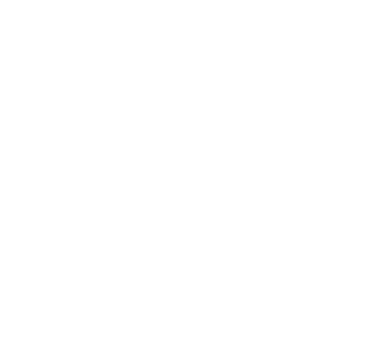
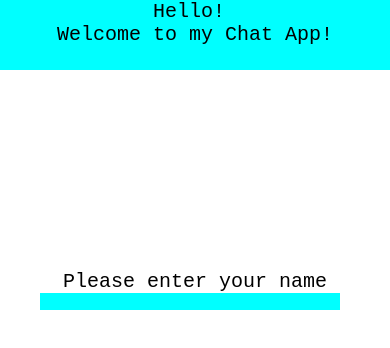
Before and after one commit to ubaid6/chat-app, a React Native app: screen / in a window 390 px wide. Shown: the top 348 px of the page. Built offline with nearby package versions, Linux system fonts and the light colour scheme.

Commit message:
Register page asks for name input

```diff
--- a/App.tsx
+++ b/App.tsx
@@ -9,7 +9,7 @@
  */
 
 import React, { type PropsWithChildren } from 'react';
-// import {page} from './stylesheet';
+import {Register} from './Register';
 import {
   SafeAreaView,
   ScrollView,
@@ -23,10 +23,8 @@
 
 const App = (): JSX.Element => {
   return (
-    <View>
-
-    </View>
-  )
+    <Register/>
+  );
 }
 
 export default App;
--- a/Register.tsx
+++ b/Register.tsx
@@ -14,14 +14,24 @@
 } from 'react-native';
 
 
-const Register = (): JSX.Element => {
+export const Register = (): JSX.Element => {
 
     return (
         <View>
-            <Text style={register.text}>
+            <StatusBar backgroundColor={"cyan"}/>
+            <Text style={register.title}>
                 Hello! {'\n'}
                 Welcome to my Chat App!
             </Text>
+
+            <View style={register.bodyView}>
+                <Text style={register.bodyText}>
+                    Please enter your name
+                </Text>
+
+                <TextInput style={register.bodyInput}/>
+            </View>
+
         </View>
     );
 }
--- a/index.js
+++ b/index.js
@@ -7,4 +7,4 @@
 import Register from './Register'
 import {name as appName} from './app.json';
 
-AppRegistry.registerComponent(appName, () => Register);
+AppRegistry.registerComponent(appName, () => App);
--- a/stylesheet.tsx
+++ b/stylesheet.tsx
@@ -2,8 +2,35 @@
 import { StyleSheet } from "react-native";
 
 export const register = StyleSheet.create({
-    text: {
-        textAlign: "center",
-        color:"red"
-    }
-  });
+  title: {
+    fontSize: 20,
+    fontFamily: "monospace",
+    textAlign: "center",
+    color: "black",
+    backgroundColor: "cyan",
+    height: 70,
+  },
+
+  bodyView: {
+    paddingTop: 200,
+  },
+
+
+  bodyText: {
+    fontSize: 20,
+    fontFamily: "monospace",
+    textAlign: "center",
+    color: "black",
+  },
+
+  bodyInput: {
+    fontSize: 15,
+    fontFamily: "monospace",
+    textAlign:"center",
+    backgroundColor: "cyan",
+    opacity:1,
+    borderWidth: 0,
+    width: 300,
+    marginLeft: 40,
+  }
+});
```
